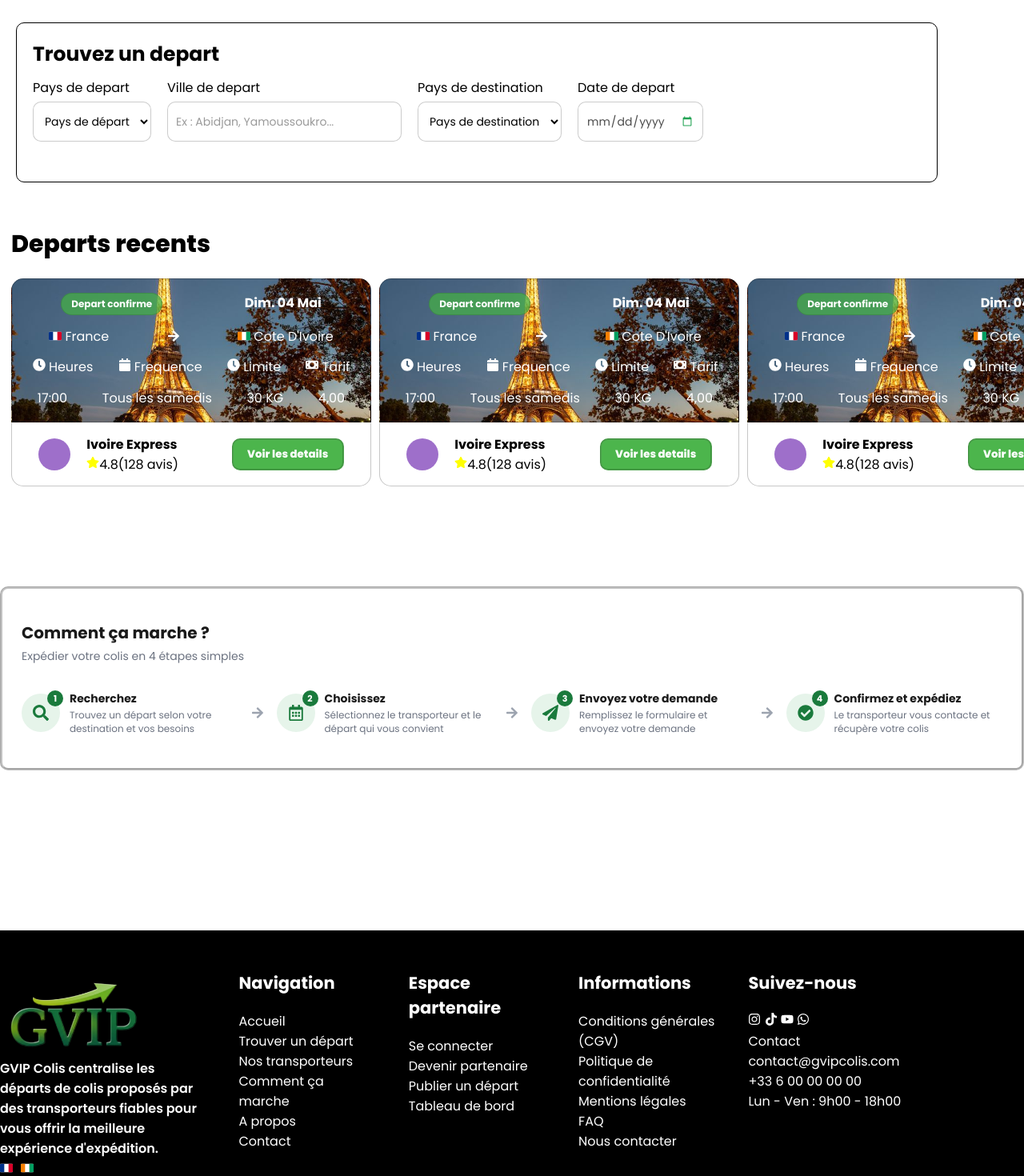
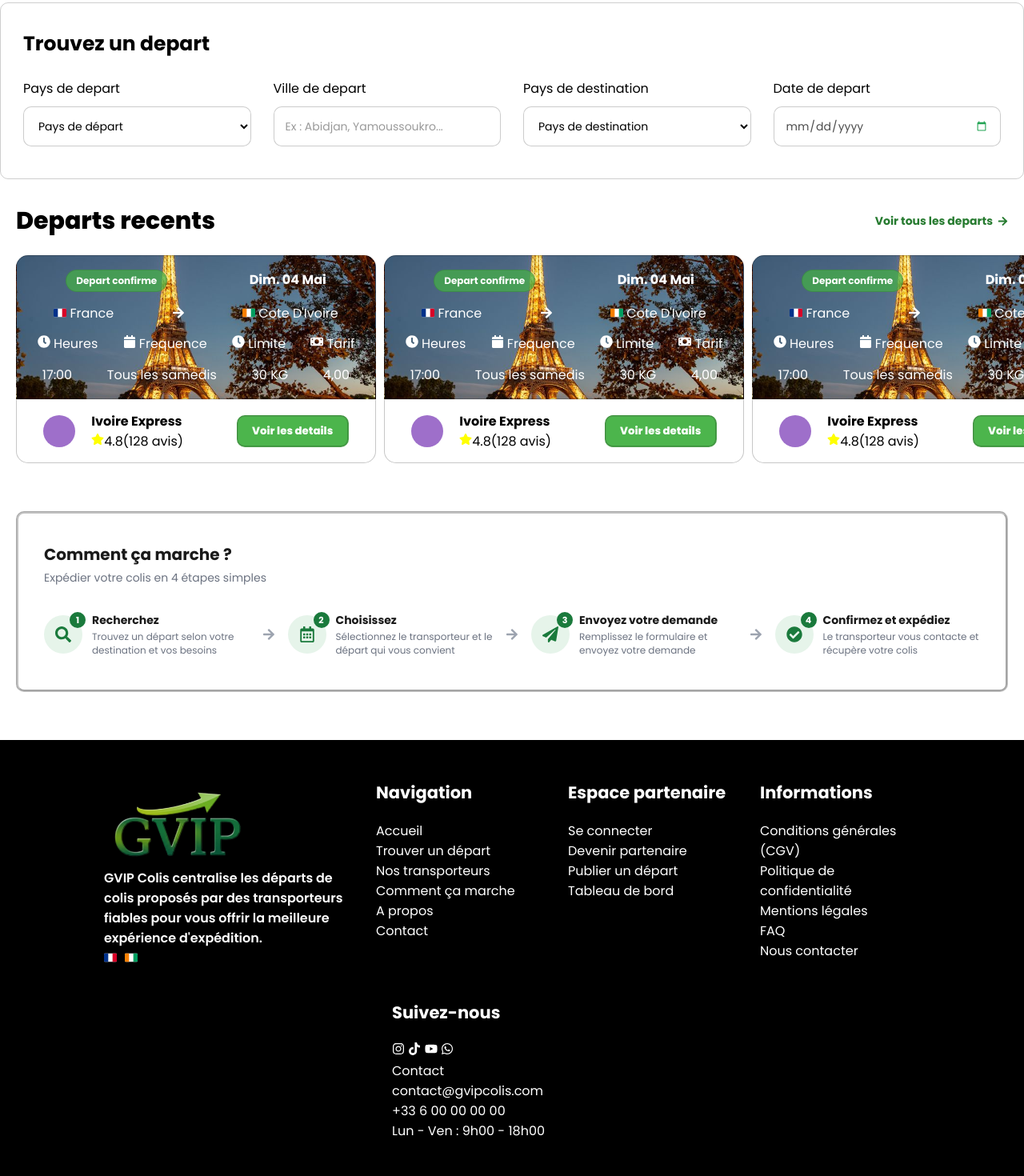
Before and after one commit to fresnel2006/govip-web-site, a React (Vite) app: page /Acceuil in a window 1280 px wide. Shown: the part 500-1970 px from the top of the page at 80% size. Built offline with nearby package versions, Linux system fonts and the light colour scheme; no server answers.

Commit message:
ajout des dernieres fonctions

```diff
--- a/src/Acceuil/Acceuil.jsx
+++ b/src/Acceuil/Acceuil.jsx
@@ -14,6 +14,15 @@ function Acceuil(){
     const isTablette = useMediaQuery({ minWidth: 641, maxWidth: 1024 });
     const isDesktop = useMediaQuery({ minWidth: 1025 });
     const isMobileOuTablette = isMobile || isTablette;
+
+    // fait defiler la page en douceur jusqu'a la section demandee et ferme le menu mobile
+    const scrollVers = (id) => {
+        const element = document.getElementById(id);
+        if (element) {
+            element.scrollIntoView({ behavior: 'smooth', block: 'start' });
+        }
+        setMenuOuvert(false);
+    };
 
     return(
 <>
@@ -33,22 +42,22 @@ function Acceuil(){
             {/*les onglets de navigations de la page - caches sur mobile/tablette, remplaces par le burger */}
             {isDesktop && (
             <div className={styles.navigation}>
-            <div className={styles.acceuil}>
+            <div className={styles.acceuil} onClick={() => scrollVers('acceuil')}>
 <p>Acceuil</p>
             </div>
-            <div className={styles.trouver_depart}>
+            <div className={styles.trouver_depart} onClick={() => scrollVers('trouver-depart')}>
 <p>Trouver un depart</p>
             </div>
-            <div className={styles.nos_transport}>
+            <div className={styles.nos_transport} onClick={() => scrollVers('nos-transport')}>
 <p>Nos transport</p>
             </div>
-            <div className={styles.comment_ca_marche}>
+            <div className={styles.comment_ca_marche} onClick={() => scrollVers('comment-ca-marche')}>
 <p>Comment ca marche</p>
             </div>
-            <div className={styles.a_propos}>
+            <div className={styles.a_propos} onClick={() => scrollVers('a-propos')}>
 <p>A propos</p>
             </div>
-            <div className={styles.contact}>
+            <div className={styles.contact} onClick={() => scrollVers('contact')}>
 <p>Contact</p>
             </div>
         </div>
@@ -91,22 +100,22 @@ function Acceuil(){
         {/* menu deroulant mobile/tablette - affiche seulement si ouvert */}
         {isMobileOuTablette && menuOuvert && (
             <div className={styles.navigation_ouverte}>
-            <div className={styles.acceuil}>
+            <div className={styles.acceuil} onClick={() => scrollVers('acceuil')}>
 <p>Acceuil</p>
             </div>
-            <div className={styles.trouver_depart}>
+            <div className={styles.trouver_depart} onClick={() => scrollVers('trouver-depart')}>
 <p>Trouver un depart</p>
             </div>
-            <div className={styles.nos_transport}>
+            <div className={styles.nos_transport} onClick={() => scrollVers('nos-transport')}>
 <p>Nos transport</p>
             </div>
-            <div className={styles.comment_ca_marche}>
+            <div className={styles.comment_ca_marche} onClick={() => scrollVers('comment-ca-marche')}>
 <p>Comment ca marche</p>
             </div>
-            <div className={styles.a_propos}>
+            <div className={styles.a_propos} onClick={() => scrollVers('a-propos')}>
 <p>A propos</p>
             </div>
-            <div className={styles.contact}>
+            <div className={styles.contact} onClick={() => scrollVers('contact')}>
 <p>Contact</p>
             </div>
 
@@ -125,7 +134,7 @@ function Acceuil(){
 
         <div className={styles.body}>
 
-            <div className={styles.acceuil_body}>
+            <div className={styles.acceuil_body} id="acceuil">
                 <div className={styles.description}>
                     <div className={styles.description1}>
 <p>Trouvez le meilleur<br />depart pour <span className={styles.ecriture_verte}>vos colis</span></p>
@@ -175,7 +184,7 @@ function Acceuil(){
 
                 </div>
             </div>
-            <div className={styles.trouver_depart_body}>
+            <div className={styles.trouver_depart_body} id="trouver-depart">
 <p style={{fontSize: isMobile ? 20 : 25}}> <strong>Trouvez un depart</strong></p>
 <div className={styles.formulaire}>
     <div className={styles.champs}>
@@ -215,12 +224,18 @@ function Acceuil(){
         min={new Date().toISOString().split('T')[0]}
       />
 </div>
+
     </div>
 
 </div>
             </div>
-            <div className={styles.depart_recent_body}>
-                <p style={{fontSize: isMobile ? 20 : 30,fontWeight:800,marginBottom:20}}>Departs recents</p>
+            <div className={styles.depart_recent_body} id="nos-transport">
+                <div className={styles.depart_recent_entete}>
+                <p style={{fontSize: isMobile ? 20 : 30,fontWeight:800}}>Departs recents</p>
+                <button type='button' className={styles.lien_voir_tout}>
+                    Voir tous les departs <FaArrowRight size={13}/>
+                </button>
+                </div>
                 <div className={styles.container_des_compagnies}>
 
                 <div className={styles.compagnies}>
@@ -365,7 +380,7 @@ function Acceuil(){
                 </div>
 
             </div>
-            <div className={styles.comment_ca_marche_body}>
+            <div className={styles.comment_ca_marche_body} id="comment-ca-marche">
 <div className={styles.commentCaMarcheIntro}>
     <p className={styles.commentCaMarcheTitre}>Comment ça marche ?</p>
     <p className={styles.commentCaMarcheSousTitre}>Expédier votre colis en 4 étapes simples</p>
@@ -422,7 +437,7 @@ function Acceuil(){
 
         </div>
         <div className={styles.footer}>
-<div className={styles.footer_partie1}>
+<div className={styles.footer_partie1} id="a-propos">
     <div className={styles.image_entreprise}>
 
     </div>
@@ -455,7 +470,7 @@ Mentions légales<br />
 FAQ<br />
 Nous contacter</p>
 </div>
-<div className={styles.footer_partie5}>
+<div className={styles.footer_partie5} id="contact">
     <p style={{marginBottom:20,fontSize:21}}><strong>Suivez-nous</strong></p>
 <p><FaInstagram/> <FaTiktok/> <FaYoutube/> <FaWhatsapp/> <br />
 
--- a/src/Acceuil/Acceuil.module.css
+++ b/src/Acceuil/Acceuil.module.css
@@ -190,118 +190,13 @@
     width: 100%;
     display: flex;
     flex-direction: column;
-    gap: 30px;
+    gap: 10px;
 }
 
 .acceuil_body {
     height: 400px;
     display: flex;
     position: relative;
-}
-
-.trouver_depart_body {
-    padding: 20px;
-    height: 200px;
-    width: 90%;
-    display: flex;
-    flex-direction: column;
-    gap: 10px;
-    border-radius: 10px;
-    border-style: groove;
-    border-color: black;
-    border-width: 1px;
-    margin: 5px;
-    margin-left: 20px;
-}
-
-.trouver_depart_body select,
-.trouver_depart_body input {
-    width: 100%;
-    max-width: 380px;
-    height: 50px;
-    border-radius: 10px;
-    padding: 10px;
-    border: 1px solid rgba(0, 0, 0, 0.2);
-    font-family: inherit;
-    font-size: 14px;
-    background-color: white;
-    color: inherit;
-}
-
-.trouver_depart_body input::placeholder {
-    color: rgba(0, 0, 0, 0.4);
-}
-
-.trouver_depart_body input:focus,
-.trouver_depart_body select:focus {
-    outline: none;
-    border-color: rgb(39, 123, 48);
-}
-
-.trouver_depart_body input[type="date"] {
-    color: rgba(0, 0, 0, 0.7);
-    cursor: pointer;
-}
-
-.trouver_depart_body input[type="date"]::-webkit-calendar-picker-indicator {
-    cursor: pointer;
-    filter: invert(45%) sepia(60%) saturate(500%) hue-rotate(90deg);
-}
-
-.depart_recent_body {
-    height: auto;
-    min-height: 500px;
-    padding-top: 50px;
-    padding-left: 14px;
-}
-
-.comment_ca_marche_body {
-    height: auto;
-    min-height: 200px;
-    border-color: rgba(0, 0, 0, 0.353);
-    border-style: groove;
-    border-radius: 10px;
-    display: flex;
-    gap: 32px;
-    padding: 40px 24px;
-    flex-direction: column;
-}
-
-.footer {
-    margin-top: 200px;
-    height: auto;
-    min-height: 400px;
-    display: flex;
-    gap: 40px;
-    align-items: center;
-    background-color: black;
-    color: white;
-}
-
-.footer_partie1 {
-    width: 300px;
-    height: 300px;
-    font-weight: 600;
-}
-
-.footer_partie2 {
-    width: 200px;
-    height: 300px;
-}
-
-.footer_partie3 {
-    width: 200px;
-    height: 300px;
-}
-
-.footer_partie4 {
-    width: 200px;
-    height: 300px;
-}
-
-.footer_partie5 {
-    width: 400px;
-    height: 300px;
 }
 
 /* section accueil (hero) */
@@ -360,16 +255,158 @@
     border-width: 1.5px;
 }
 
-/* formulaire "trouver un depart" */
+/* le formulaire "trouver un depart" : espace explicite haut ET bas, bien visible */
+.trouver_depart_body {
+    padding-top: 32px;
+    padding-bottom: 40px;
+    padding-left: 28px;
+    padding-right: 28px;
+    height: auto;
+    width: 100%;
+    display: flex;
+    flex-direction: column;
+    gap: 24px;
+    border-radius: 10px;
+    border-style: groove;
+    border-color: rgba(0, 0, 0, 0.192);
+    border-width: 1px;
+
+}
+
+/* formulaire "trouver un depart" - champs repartis egalement, plus d'espace entre eux */
 .formulaire {
     display: flex;
-    gap: 20px;
+    gap: 28px;
+    align-items: flex-end;
+    width: 100%;
 }
 
 .champs {
     display: flex;
     flex-direction: column;
-    gap: 5px;
+    gap: 10px;
+    flex: 1 1 0;
+    min-width: 0;
+}
+
+.champs select,
+.champs input,
+.trouver_depart_body select,
+.trouver_depart_body input {
+    width: 100%;
+    max-width: none;
+    min-width: 0;
+    height: 50px;
+    border-radius: 10px;
+    padding: 10px 14px;
+    border: 1px solid rgba(0, 0, 0, 0.2);
+    font-family: inherit;
+    font-size: 14px;
+    background-color: white;
+    color: inherit;
+    box-sizing: border-box;
+}
+
+.trouver_depart_body input::placeholder {
+    color: rgba(0, 0, 0, 0.4);
+}
+
+.trouver_depart_body input:focus,
+.trouver_depart_body select:focus {
+    outline: none;
+    border-color: rgb(39, 123, 48);
+}
+
+.trouver_depart_body input[type="date"] {
+    color: rgba(0, 0, 0, 0.7);
+    cursor: pointer;
+}
+
+.trouver_depart_body input[type="date"]::-webkit-calendar-picker-indicator {
+    cursor: pointer;
+    filter: invert(45%) sepia(60%) saturate(500%) hue-rotate(90deg);
+}
+
+/* section departs recents : entete avec le lien "voir tous" */
+.depart_recent_body {
+    margin-top: 20px;
+    margin-bottom: 20px;
+    height: auto;
+    min-height: 0;
+    padding-top: 10px;
+    padding-left: 20px;
+    padding-right: 20px;
+}
+
+.depart_recent_entete {
+    display: flex;
+    align-items: center;
+    justify-content: space-between;
+    margin-bottom: 20px;
+    flex-wrap: wrap;
+    gap: 10px;
+}
+
+.lien_voir_tout {
+    background: none;
+    border: none;
+    color: rgb(39, 123, 48);
+    font-weight: 700;
+    font-size: 14px;
+    display: flex;
+    align-items: center;
+    gap: 6px;
+    cursor: pointer;
+}
+
+/* section "comment ca marche" : padding genereux sur les 4 cotes, comme pour trouver_depart_body */
+.comment_ca_marche_body {
+    height: auto;
+    min-height: 0;
+    border-color: rgba(0, 0, 0, 0.353);
+    border-style: groove;
+    border-radius: 10px;
+    display: flex;
+    gap: 32px;
+    padding-top: 36px;
+    padding-bottom: 40px;
+    padding-left: 32px;
+    padding-right: 32px;
+    margin: 40px 20px 0;
+    flex-direction: column;
+}
+
+/* footer : contenu centre */
+.footer {
+    margin-top: 60px;
+    height: auto;
+    min-height: 0;
+    display: flex;
+    flex-wrap: wrap;
+    gap: 40px;
+    align-items: flex-start;
+    justify-content: center;
+    background-color: black;
+    color: white;
+    padding: 50px 60px;
+}
+
+.footer_partie1 {
+    width: 300px;
+    height: auto;
+    font-weight: 600;
+}
+
+.footer_partie2,
+.footer_partie3,
+.footer_partie4 {
+    width: 200px;
+    height: auto;
+}
+
+.footer_partie5 {
+    width: 300px;
+    height: auto;
 }
 
 .info_compagnie1 {
@@ -764,13 +801,17 @@
     }
 
     .trouver_depart_body {
-        margin: 0;
-        padding: 16px;
+        margin: 0 0 20px;
+        padding-top: 20px;
+        padding-bottom: 28px;
+        padding-left: 16px;
+        padding-right: 16px;
+        gap: 16px;
     }
 
     .formulaire {
         flex-direction: column;
-        gap: 12px;
+        gap: 16px;
     }
 
     .champs {
@@ -842,7 +883,8 @@
     }
 
     .comment_ca_marche_body {
-        padding: 24px 16px;
+        padding: 28px 20px;
+        gap: 24px;
     }
 
     .listeEtapes {
```
